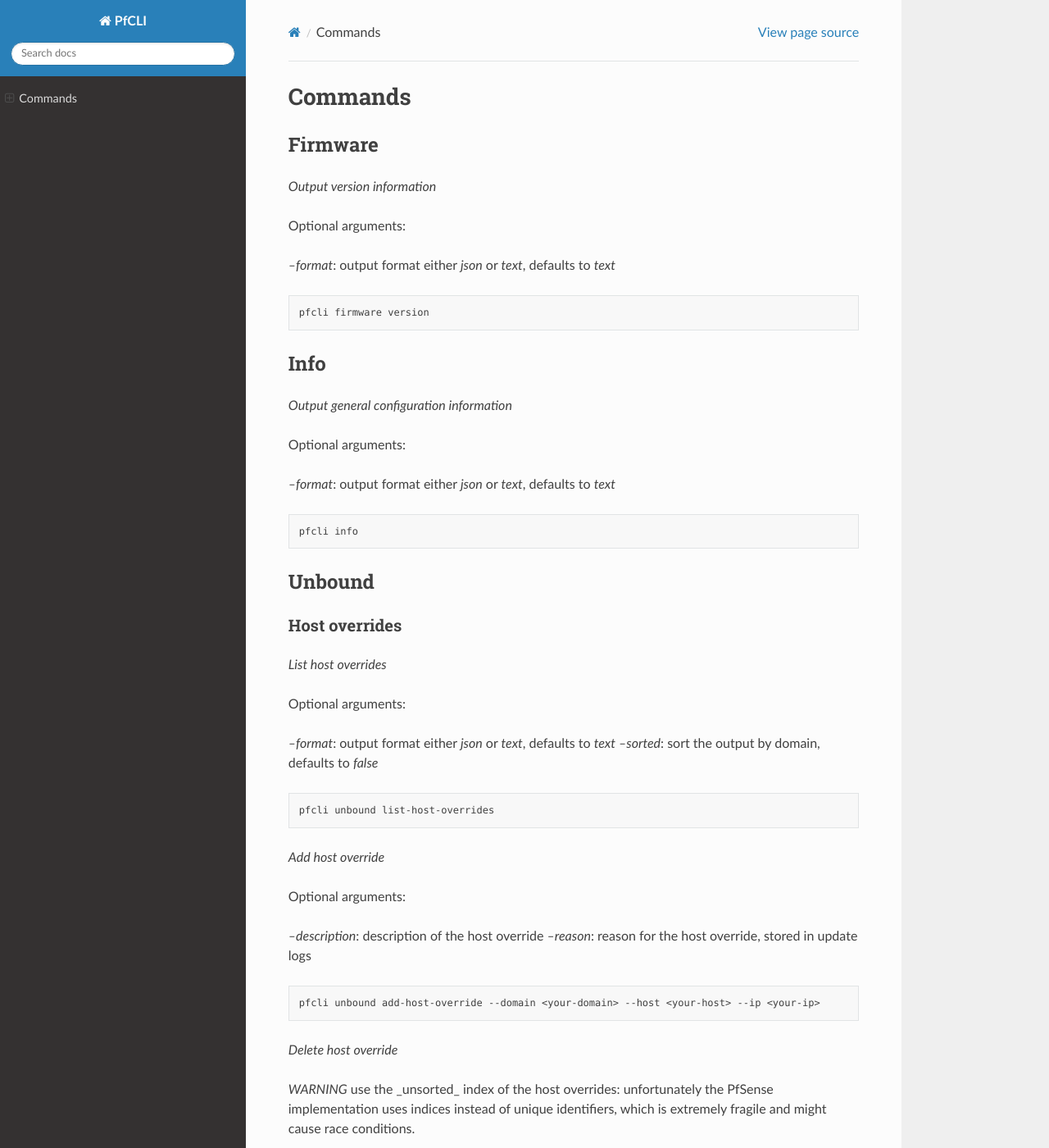
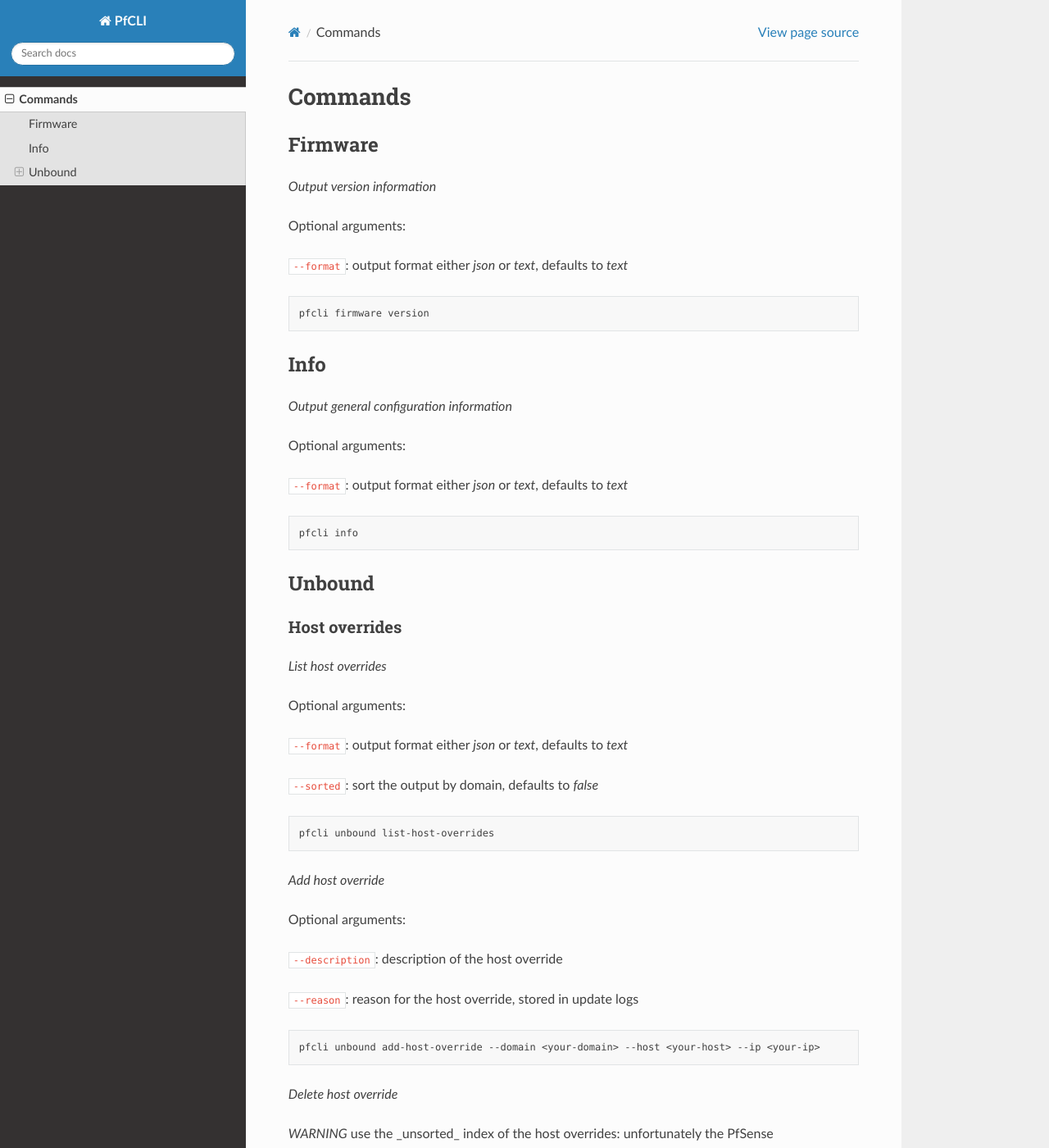
Before and after one commit to edeckers/pfcli, a Sphinx documentation site: the page built from docs/api.rst, in a window 1280 px wide and 1400 px high. Shown: the whole window at 82% size. Built offline with Sphinx 7.4.7 and the Read the Docs theme 3.1.0, drawn with Linux system fonts in a browser that asks for light colours; pages that are not in the unit, such as notebooks, are missing from menus; some of the changed text lies outside the part shown.

```diff
--- a/docs/api.rst
+++ b/docs/api.rst
@@ -8,7 +8,7 @@ Firmware
 
 Optional arguments:
 
-`--format`: output format either `json` or `text`, defaults to `text`
+``--format``: output format either `json` or `text`, defaults to `text`
 
 .. code-block:: bash
 
@@ -21,7 +21,7 @@ Info
 
 Optional arguments:
 
-`--format`: output format either `json` or `text`, defaults to `text`
+``--format``: output format either `json` or `text`, defaults to `text`
 
 .. code-block:: bash
 
@@ -37,8 +37,9 @@ Host overrides
 
 Optional arguments:
 
-`--format`: output format either `json` or `text`, defaults to `text`
-`--sorted`: sort the output by domain, defaults to `false`
+``--format``: output format either `json` or `text`, defaults to `text`
+
+``--sorted``: sort the output by domain, defaults to `false`
 
 .. code-block:: bash
 
@@ -48,8 +49,9 @@ Optional arguments:
 
 Optional arguments:
 
-`--description`: description of the host override
-`--reason`: reason for the host override, stored in update logs
+``--description``: description of the host override
+
+``--reason``: reason for the host override, stored in update logs
 
 .. code-block:: bash
 
@@ -61,7 +63,7 @@ Optional arguments:
 
 Optional arguments:
 
-`--reason`: reason for deleting host override, stored in update logs
+``--reason``: reason for deleting host override, stored in update logs
 
 .. code-block:: bash
 
--- a/docs/index.rst
+++ b/docs/index.rst
@@ -1,4 +1,4 @@
-PyCLI
+PfCLI
 ======
 
 Allows you to access PfSense machines through CLI, which _should_ make headless management easier. The application uses the XML-RPC interface provided natively by PfSense.
@@ -9,4 +9,4 @@ Contents
 .. toctree::
    :maxdepth: 2
 
-   usage
+   api
```
Also changed, not shown: .readthedocs.yaml.
